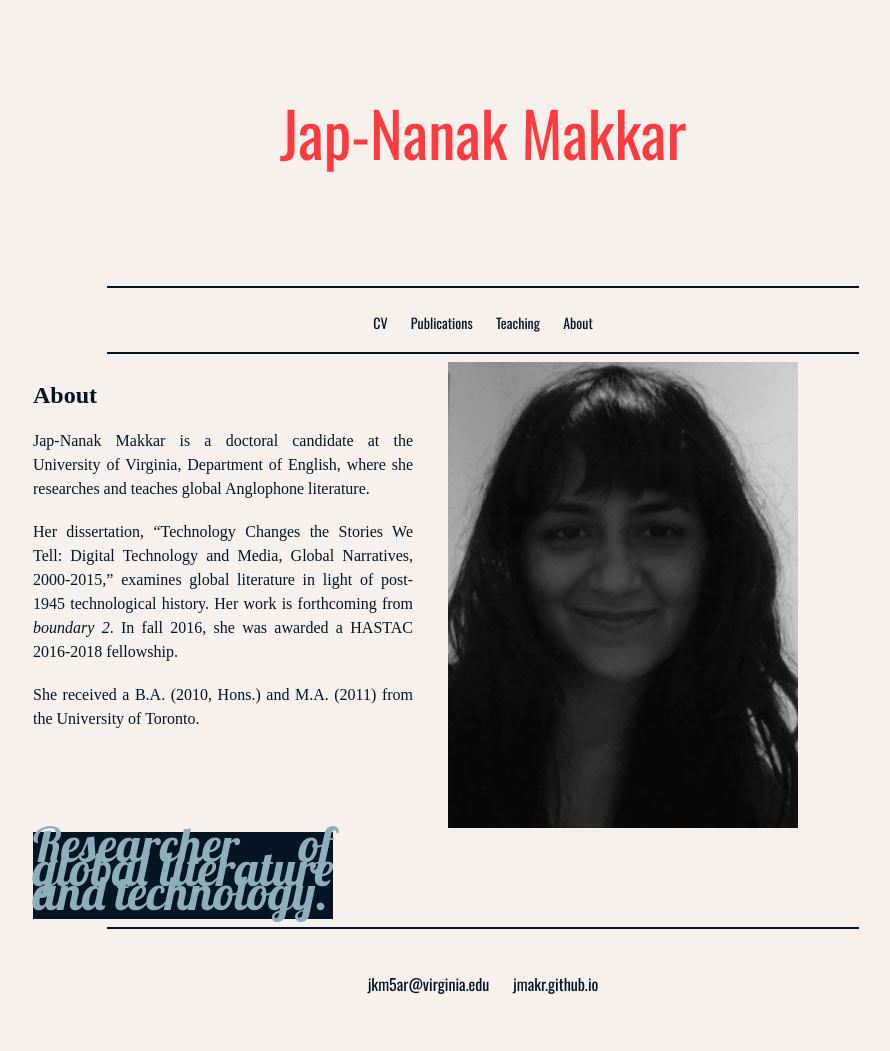
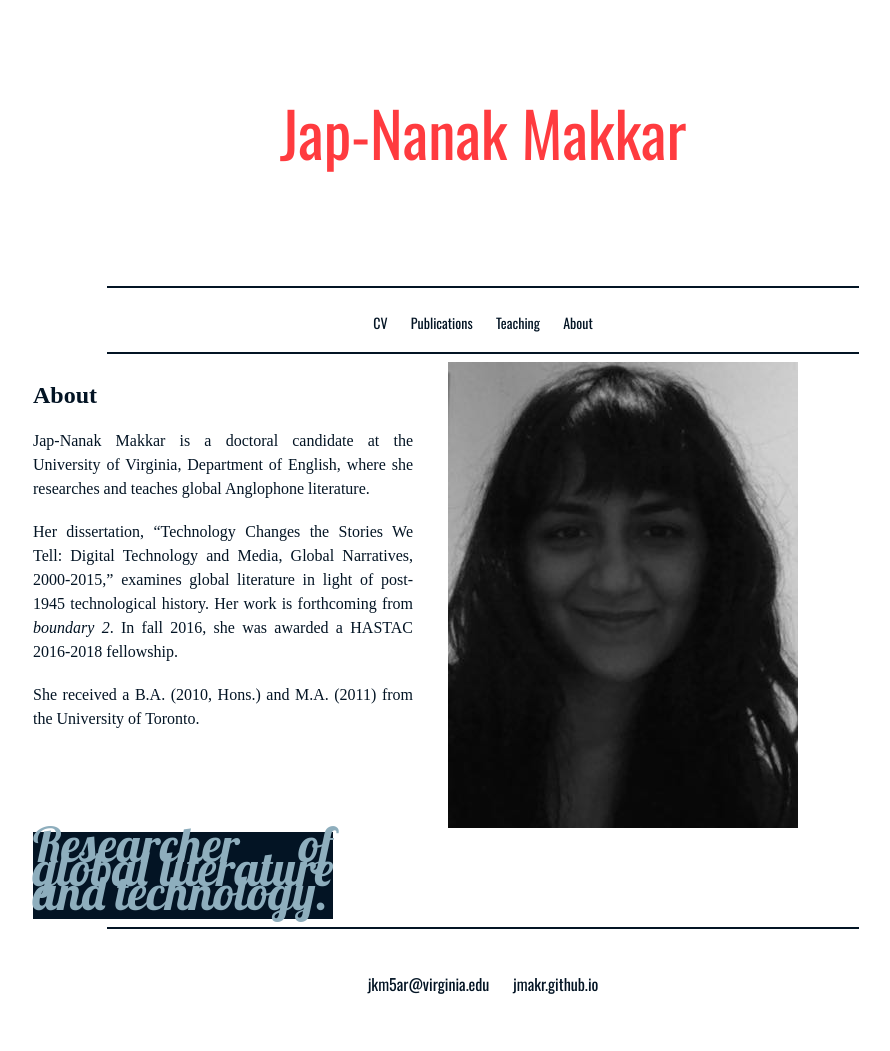
Before and after one commit to jmakr/jmakr.github.io, a Jekyll site: the page built from index.html, in a window 1280 px wide. Shown: the whole page, without its empty margins (157-1047 px from the left). Built offline with Jekyll 4.4.1, drawn with Linux system fonts in a browser that asks for light colours; some web fonts are replaced.

Commit message:
Update main.css

```diff
--- a/css/main.css
+++ b/css/main.css
@@ -2,7 +2,7 @@
     width:100%;
     height: 192px;
 	display:block;
-    background-color: #f6f1ed; /*__*/
+    background-color: #ffffff; /*__*/
 
 
 }
@@ -120,7 +120,7 @@ a:hover {
 body {
     display:block;
     padding:20px;
-    background-color: #f6f1ed; /*__*/
+    background-color: #ffffff; /*__*/
     margin-right: auto;
     margin-bottom: auto;
     margin-left: auto;
```
